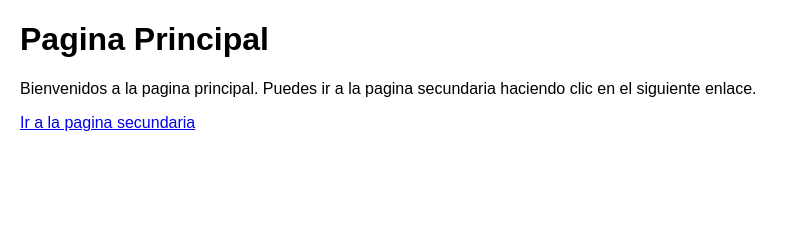
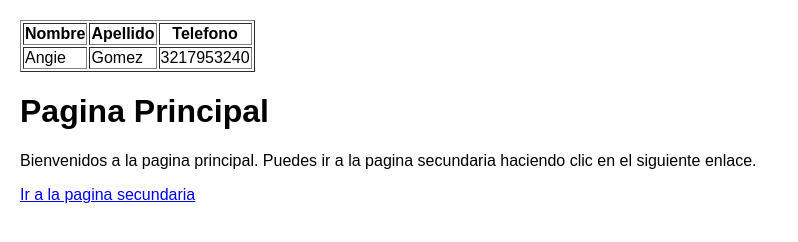
Before and after one commit to gomezangie/KariGomez-1058548616, a plain HTML site: page Pagina Principal/index.html in a window 1280 px wide. Shown: the whole page, without its empty margins (0-798 px from the left). Drawn offline with Linux system fonts and the light colour scheme.

Commit message:
Version01

```diff
--- a/Pagina Principal/index.html
+++ b/Pagina Principal/index.html
@@ -13,6 +13,19 @@
 </head>
 <body>
 
+   <table border="1">
+    <tr>
+        <th>Nombre</th>
+        <th>Apellido</th>
+        <th>Telefono</th>
+    </tr>
+    <tr>
+        <td>Angie</td>
+        <td>Gomez</td>
+        <td>3217953240</td>
+    </tr>
+   </table>
+
     <h1>Pagina Principal</h1>
     <p>Bienvenidos a la pagina principal. Puedes ir a la pagina secundaria haciendo clic en el siguiente enlace. </p>
 
```
Also changed, not shown: vinculo.html (+0 -6 lines).
